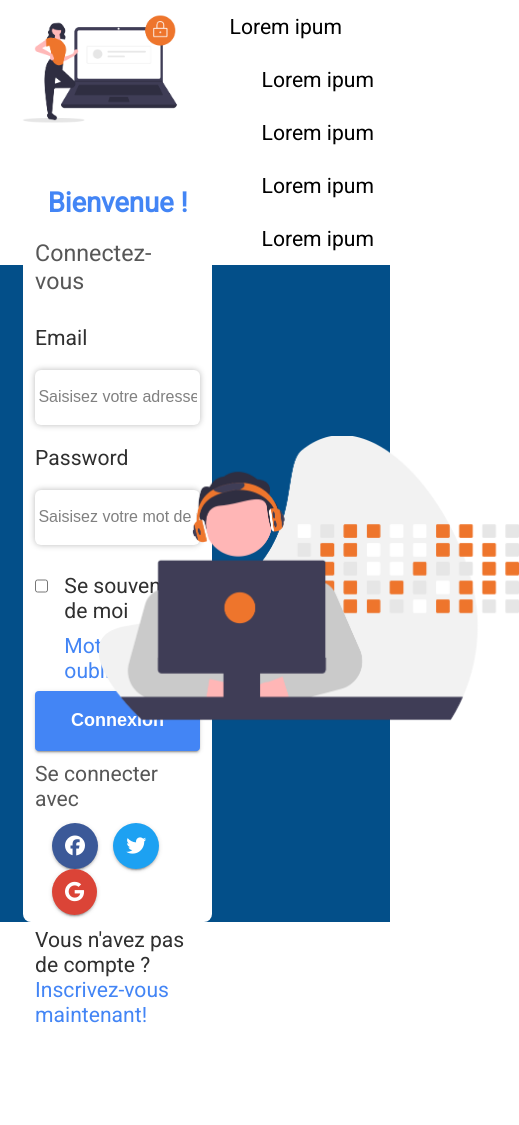
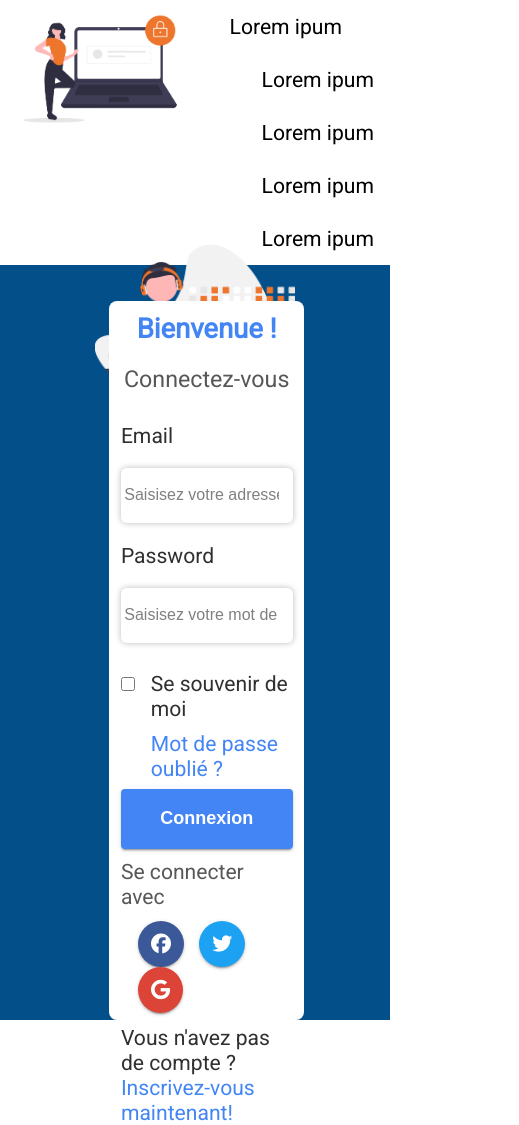
Before and after one commit to honorableCon/challenge-covid-fsociety, a plain HTML site: page index.html in a window 390 px wide. Shown: the whole page, 519 px wide, since content can reach past the window. Before the commit the page ends 1027 px from the top, so only its background shows below. Drawn offline with Linux system fonts and the light colour scheme.

Commit message:
adding responsive style

```diff
--- a/index.html
+++ b/index.html
@@ -6,12 +6,12 @@
     <meta name="viewport" content="width=device-width, initial-scale=1.0">
     <link rel="stylesheet" href="styles/login.css">
     <link rel="stylesheet" href="styles/formulaire.css">
+    <link rel="stylesheet" media="screen and (max-width: 1280px)" href="styles/formulaire-min.css">
     <link rel="preconnect" href="https://fonts.googleapis.com">
     <link rel="preconnect" href="https://fonts.gstatic.com" crossorigin>
     <link href="https://fonts.googleapis.com/css2?family=Roboto&display=swap" rel="stylesheet">
     <script src="https://kit.fontawesome.com/ea05a76d15.js" crossorigin="anonymous"></script>
     <link href="https://fonts.googleapis.com/icon?family=Material+Icons" rel="stylesheet">
-    <link rel="stylesheet" href="https://cdnjs.cloudflare.com/ajax/libs/font-awesome/4.7.0/css/font-awesome.min.css">
     <title>Challenge covid fsociety</title>
 </head>
 <body>
--- /dev/null
+++ b/styles/formulaire-min.css
@@ -0,0 +1,121 @@
+@media screen and (max-width: 1280px)
+{
+.formulaire{
+    flex-direction: column-reverse;
+}
+.formulaire form{
+    display: flex;
+    flex-direction: column;
+    background-color: #fff;
+    width: 50%;
+    padding: 3%;
+    margin-left: 6%;
+    border-radius: 8px;
+    margin-top: -10vh;
+}
+
+.developer{
+    width: 50%;
+    align-items: center;
+    display: flex;
+    justify-content: center;
+    flex-direction: column;
+    /*background-color: red;*/
+    align-content: center;
+}
+
+
+[type=password], [type=email]{
+    width: 100%;
+    height: 55px;
+    border: none;
+    border-radius: 6px;
+    padding: 2%;
+    margin: 20px 0;
+    box-shadow: rgba(0, 0, 0, 0.274) 0px 0px 6px;
+}
+
+[type=submit], [type=submit]:hover{
+    align-self: center;
+    width: 100%;
+}
+
+input::placeholder {
+    font-size: 1.2em;
+    color: grey;
+    /*font-weight: bold;*/
+}
+
+.form-head{
+    align-self: center;
+    display: flex;
+    flex-direction: column;
+    align-items: center;
+    margin-bottom: 30px;
+}
+
+.form-head h1{
+    font-weight : bold;
+    color: #4385F5;
+    margin-bottom: 20px;
+    font-size: 1.3em;
+}
+
+.form-head h2{
+    color: rgb(87, 87, 87);
+    font-weight: normal;
+    font-size: 1.1em;
+}
+
+.inscription{
+    display: flex;
+    color: rgb(48, 48, 48);
+}
+
+.form-foot{
+    align-self: center;
+    display: flex;
+    flex-direction: column;
+    align-items: center;
+    margin-top: 10px;
+    /*background-color: red;*/
+    color: rgb(87, 87, 87);
+    justify-content: space-between;
+    height: 150px;
+}
+
+
+
+.developer img{
+    width: 200px;
+    margin-top: -20px;
+}
+
+.checkbox {
+    display: flex;
+    margin: 8px 0;
+}
+.checkbox .label{
+    margin-left: 16px;
+}
+.checkbox p{
+    margin-bottom: 10px;
+}
+#checkcase{
+    width: 20px;
+    height: 20px;
+    margin-top: 3px;
+    cursor: pointer;
+}
+
+#checkcase:checked{
+    width: 20px;
+    height: 20px;
+    margin-top: 3px;
+    background-color: red;
+}
+
+
+
+
+}
--- a/styles/formulaire.css
+++ b/styles/formulaire.css
@@ -34,7 +34,7 @@ a{
     padding: 3%;
     margin-left: 6%;
     border-radius: 8px;
-    margin-top: -90px;
+    margin-top: -10vh;
 }
 
 .developer{
@@ -53,7 +53,7 @@ a{
     height: 55px;
     border: none;
     border-radius: 6px;
-    padding: 2%;
+    padding: 3%;
     margin: 20px 0;
     box-shadow: rgba(0, 0, 0, 0.274) 0px 0px 6px;
 }
@@ -94,6 +94,7 @@ input::placeholder {
     font-size: 1.2em;
     color: grey;
     /*font-weight: bold;*/
+    margin-left: 10px;
 }
 
 .form-head{
@@ -143,7 +144,7 @@ input::placeholder {
 
 .connexion{
     background-color: #EE752C;
-    height: 200px;
+    height: 15vh;
 }
 
 .checkbox {
@@ -160,8 +161,7 @@ input::placeholder {
     width: 20px;
     height: 20px;
     margin-top: 3px;
-    color: red;
-    background-color: red;
+    cursor: pointer;
 }
 
 #checkcase:checked{
```
